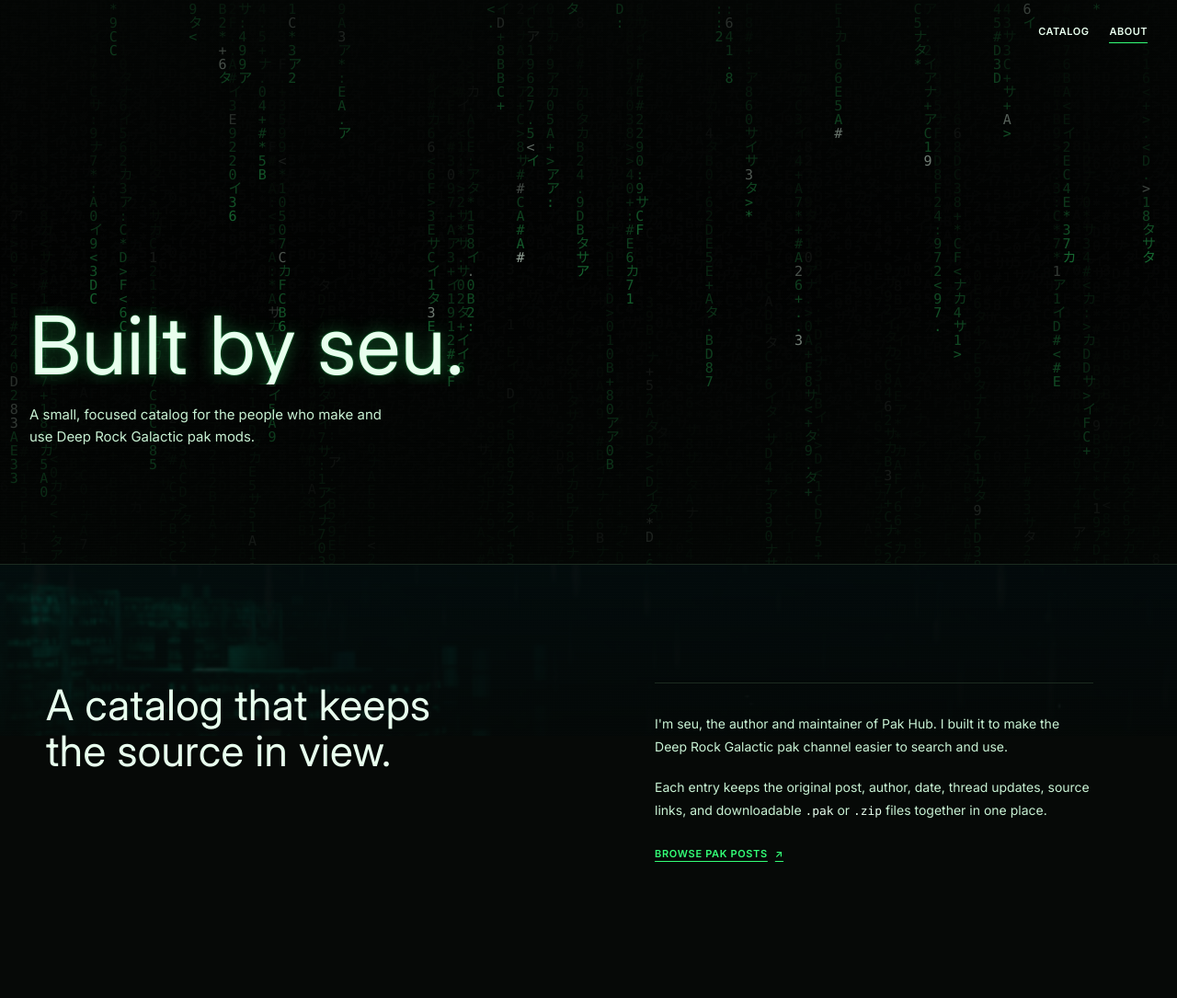
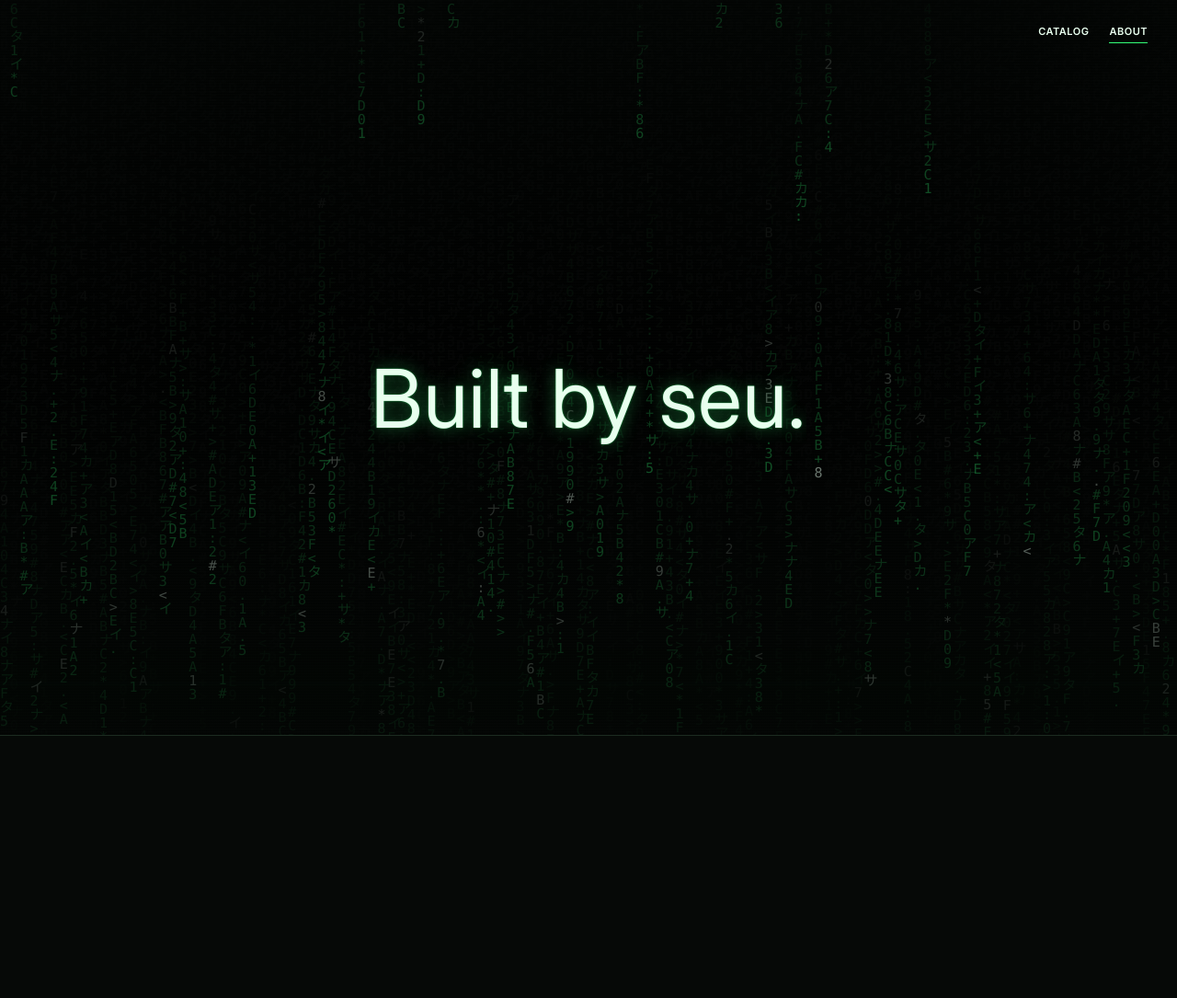
Before and after one commit to seu-later/pak-hub, a plain HTML site: page public/about.html in a window 1280 px wide. Shown: the whole page at 92% size. After the commit the page ends 800 px from the top, so only its background shows below. Drawn offline with Linux system fonts and the light colour scheme.

Commit message:
Center About on a single full-viewport title
- Reduce the About page to nav, rain field, and a centered 'Built by seu.'; remove the note section, hero copy, and their CSS/JS.
- Expand the title-decode clip vertically so low descenders (the y in 'by') survive the animation's fill-mode hold.
- Bump stylesheet cache version.

```diff
--- a/public/about.html
+++ b/public/about.html
@@ -9,8 +9,8 @@
     <link rel="preload" href="assets/InterVariable.woff2" as="font" type="font/woff2" crossorigin>
     <link rel="preload" href="assets/WhiteRabbit.ttf" as="font" type="font/ttf" crossorigin>
     <link rel="preload" href="assets/city-rain.png" as="image" fetchpriority="high">
-    <link rel="stylesheet" href="styles.css?v=20261011d">
-    <script src="about.js?v=20261011a" defer></script>
+    <link rel="stylesheet" href="styles.css?v=20261011f">
+    <script src="about.js?v=20261011b" defer></script>
   </head>
   <body class="view-about">
     <a class="skip-link" href="#about">Skip to About</a>
@@ -28,23 +28,12 @@
             <a href="about.html" aria-current="page">About</a>
           </nav>
         </div>
-        <div class="hero-title">
+        <div class="about-center">
           <h1 id="page-title">Built by seu.</h1>
-          <p class="about-hero-copy">A small, focused catalog for the people who make and use Deep Rock Galactic pak mods.</p>
         </div>
       </header>
-
-      <main id="about" class="about-page" aria-labelledby="page-title">
-        <div class="about-inner">
-          <section class="about-note" aria-labelledby="about-note-title">
-            <h2 id="about-note-title">A catalog that keeps the source in view.</h2>
-            <div class="about-note-body">
-              <p>I'm seu, the author and maintainer of Pak Hub. I built it to make the Deep Rock Galactic pak channel easier to search and use.</p>
-              <p>Each entry keeps the original post, author, date, thread updates, source links, and downloadable <code>.pak</code> or <code>.zip</code> files together in one place.</p>
-              <a class="about-note-link" href="index.html#catalog">Browse pak posts <span aria-hidden="true">↗</span></a>
-            </div>
-          </section>
-        </div>
+      <main id="about" class="visually-hidden" aria-labelledby="page-title">
+        Pak Hub is built and maintained by seu.
       </main>
     </div>
   </body>
--- a/public/about.js
+++ b/public/about.js
@@ -1,7 +1,6 @@
 (function () {
   const reducedMotion = window.matchMedia("(prefers-reduced-motion: reduce)");
   const header = document.querySelector(".site-header");
-  const heroTitle = document.querySelector(".hero-title");
   const canvas = document.getElementById("signal-rain");
   const worldImg = document.getElementById("world-img");
 
@@ -91,33 +90,5 @@
     window.requestAnimationFrame(frame);
   }
 
-  function initializeHeroScroll() {
-    if (reducedMotion.matches) return;
-    let ticking = false;
-    window.addEventListener("scroll", () => {
-      if (ticking) return;
-      ticking = true;
-      window.requestAnimationFrame(() => {
-        ticking = false;
-        const shift = Math.min(window.scrollY * 0.12, 120);
-        heroTitle?.style.setProperty("--hero-shift", `${shift}px`);
-        header?.style.setProperty("--hero-fade", String(Math.max(0, 1 - window.scrollY / 700)));
-      });
-    }, { passive: true });
-  }
-
-  function initializeNoteReveal() {
-    const note = document.querySelector(".about-note");
-    if (!note || reducedMotion.matches || !("IntersectionObserver" in window)) return;
-    note.classList.add("motion-ready");
-    new IntersectionObserver((entries) => {
-      entries.forEach((entry) => {
-        note.classList.toggle("motion-visible", entry.isIntersecting);
-      });
-    }, { threshold: 0.18 }).observe(note);
-  }
-
   initializeSignalRain();
-  initializeHeroScroll();
-  initializeNoteReveal();
 })();
--- a/public/styles.css
+++ b/public/styles.css
@@ -1188,11 +1188,11 @@
 }
 
 @keyframes title-decode {
-  0% { opacity: 0; clip-path: inset(0 100% 0 0); filter: blur(3px); }
-  45% { opacity: 1; clip-path: inset(0 20% 0 0); filter: blur(0); }
+  0% { opacity: 0; clip-path: inset(-30% 100% -30% 0); filter: blur(3px); }
+  45% { opacity: 1; clip-path: inset(-30% 20% -30% 0); filter: blur(0); }
   60% { transform: translateX(2px); text-shadow: -2px 0 var(--red), 2px 0 var(--phosphor); }
   75% { transform: translateX(-1px); text-shadow: none; }
-  100% { opacity: 1; clip-path: inset(0); transform: translateX(0); }
+  100% { opacity: 1; clip-path: inset(-30% 0); transform: translateX(0); }
 }
 
 @keyframes post-reveal {
@@ -1443,14 +1443,16 @@
 
   .archive-shell.motion-ready,
   .ledger-row,
-  .mod-dossier,
-  .about-hero-copy,
-  .about-note,
-  .about-note.motion-ready {
+  .mod-dossier {
     clip-path: none;
     opacity: 1;
     transform: none;
     filter: none;
+  }
+
+  .about-center h1 {
+    clip-path: none;
+    animation: none;
   }
 }
 
@@ -1643,115 +1645,40 @@
 }
 
 .view-about .site-header {
-  min-height: clamp(440px, 48vw, 620px);
-  height: min(72svh, 620px);
-}
-
-.view-about .header-inner,
-.view-about .hero-title {
+  height: 100svh;
+  min-height: 480px;
+}
+
+.view-about .header-inner {
+  position: absolute;
+  top: 0;
+  right: 0;
+  left: 0;
   width: min(1480px, calc(100% - 64px));
-}
-
-.view-about .hero-title {
-  padding-bottom: clamp(64px, 10vw, 126px);
-}
-
-.view-about .hero-title h1 {
-  max-width: 12ch;
-}
-
-.about-hero-copy {
-  max-width: 42ch;
-  margin: 22px 0 0;
-  color: var(--ink);
-  font-size: 15px;
-  line-height: 1.6;
-  animation: hero-copy-in 800ms var(--ease-boot) 520ms both;
-}
-
-.about-page {
+  margin: 0 auto;
+}
+
+.about-center {
+  position: relative;
+  z-index: 3;
+  display: flex;
   flex: 1 0 auto;
-}
-
-.about-inner {
-  width: min(1180px, calc(100% - 64px));
-  margin: 0 auto;
-}
-
-.about-note {
-  display: grid;
-  grid-template-columns: minmax(0, 1.05fr) minmax(0, 0.95fr);
-  gap: clamp(36px, 7vw, 110px);
-  align-items: start;
-  padding: clamp(64px, 10vw, 128px) 0 clamp(80px, 12vw, 150px);
-}
-
-.about-note h2 {
-  max-width: 15ch;
+  align-items: center;
+  justify-content: center;
+  padding: 68px 32px 0;
+  text-align: center;
+}
+
+.about-center h1 {
   margin: 0;
   color: var(--ink-bright);
   font-family: var(--font-display);
-  font-size: clamp(30px, 3.6vw, 46px);
+  font-size: clamp(44px, 7vw, 88px);
   font-weight: 400;
   letter-spacing: 0.01em;
-  line-height: 1.08;
-  text-wrap: balance;
-}
-
-.about-note-body {
-  max-width: 54ch;
-  padding-top: 8px;
-  border-top: 1px solid var(--line);
-}
-
-.about-note-body p {
-  margin: 20px 0 0;
-  color: var(--ink);
-  font-size: 14px;
-  line-height: 1.75;
-}
-
-.about-note-body p:first-of-type {
-  margin-top: 24px;
-}
-
-.about-note-body code {
-  color: var(--ink-bright);
-  font-family: var(--font-mono);
-  font-size: 0.92em;
-}
-
-.about-note-link {
-  display: inline-flex;
-  align-items: center;
-  gap: 8px;
-  margin-top: 28px;
-  color: var(--phosphor);
-  font-size: 11px;
-  font-weight: 600;
-  letter-spacing: 0.06em;
-  text-transform: uppercase;
-  text-underline-offset: 4px;
-}
-
-.about-note-link:hover {
-  color: var(--ink-bright);
-}
-
-.about-note.motion-ready {
-  opacity: 0;
-  transform: translateY(22px);
-  filter: blur(6px);
-}
-
-.about-note.motion-ready.motion-visible {
-  opacity: 1;
-  transform: translateY(0);
-  filter: blur(0);
-  transition:
-    opacity 700ms var(--ease-boot),
-    transform 700ms var(--ease-boot),
-    filter 700ms var(--ease-boot);
+  line-height: 0.95;
+  text-shadow: 0 0 18px rgba(51, 255, 119, 0.35), 0 0 2px rgba(51, 255, 119, 0.6);
+  animation: title-decode 900ms steps(12) 300ms both;
 }
 
 @media (max-width: 900px) and (min-width: 701px) {
@@ -1850,45 +1777,15 @@
 }
 
 @media (max-width: 700px) {
-  .view-about .site-header {
-    min-height: 430px;
-    height: min(76svh, 560px);
-  }
-
-  .view-about .header-inner,
-  .view-about .hero-title {
+  .view-about .header-inner {
     width: calc(100% - 36px);
   }
 
-  .view-about .hero-title {
-    padding-bottom: 62px;
-  }
-
-  .view-about .hero-title h1 {
-    max-width: 10ch;
-    font-size: clamp(46px, 14vw, 68px);
-  }
-
-  .about-hero-copy {
-    max-width: 34ch;
-    font-size: 14px;
-  }
-
-  .about-inner {
-    width: calc(100% - 36px);
-  }
-
-  .about-note {
-    grid-template-columns: minmax(0, 1fr);
-    gap: 30px;
-    padding: 52px 0 84px;
-  }
-
-  .about-note h2 {
-    font-size: clamp(28px, 8.6vw, 36px);
-  }
-
-  .about-note-body {
-    padding-top: 22px;
-  }
-}
+  .about-center {
+    padding: 64px 18px 0;
+  }
+
+  .about-center h1 {
+    font-size: clamp(40px, 13vw, 60px);
+  }
+}
```
Also changed, not shown: public/index.html (+1 -1 lines).
